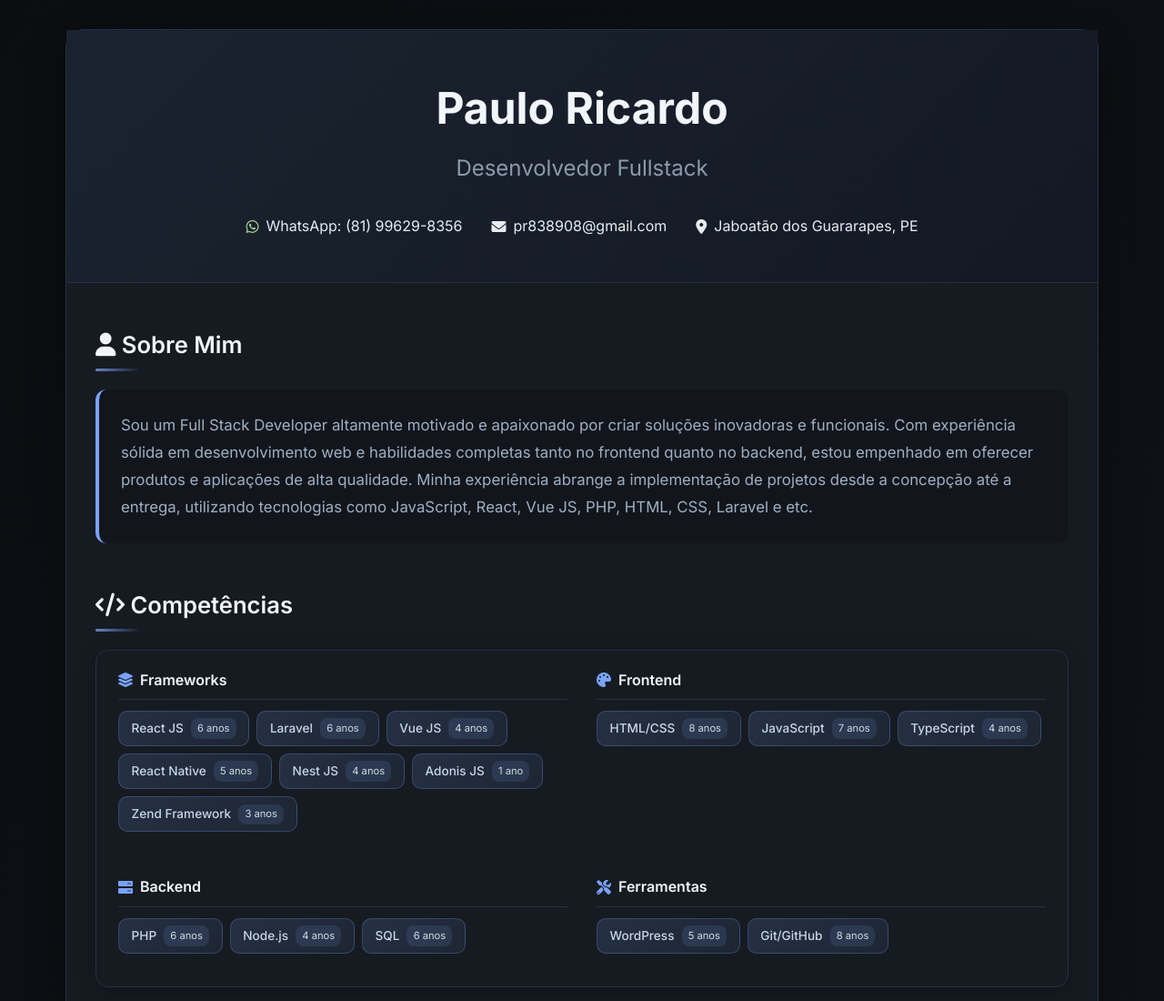
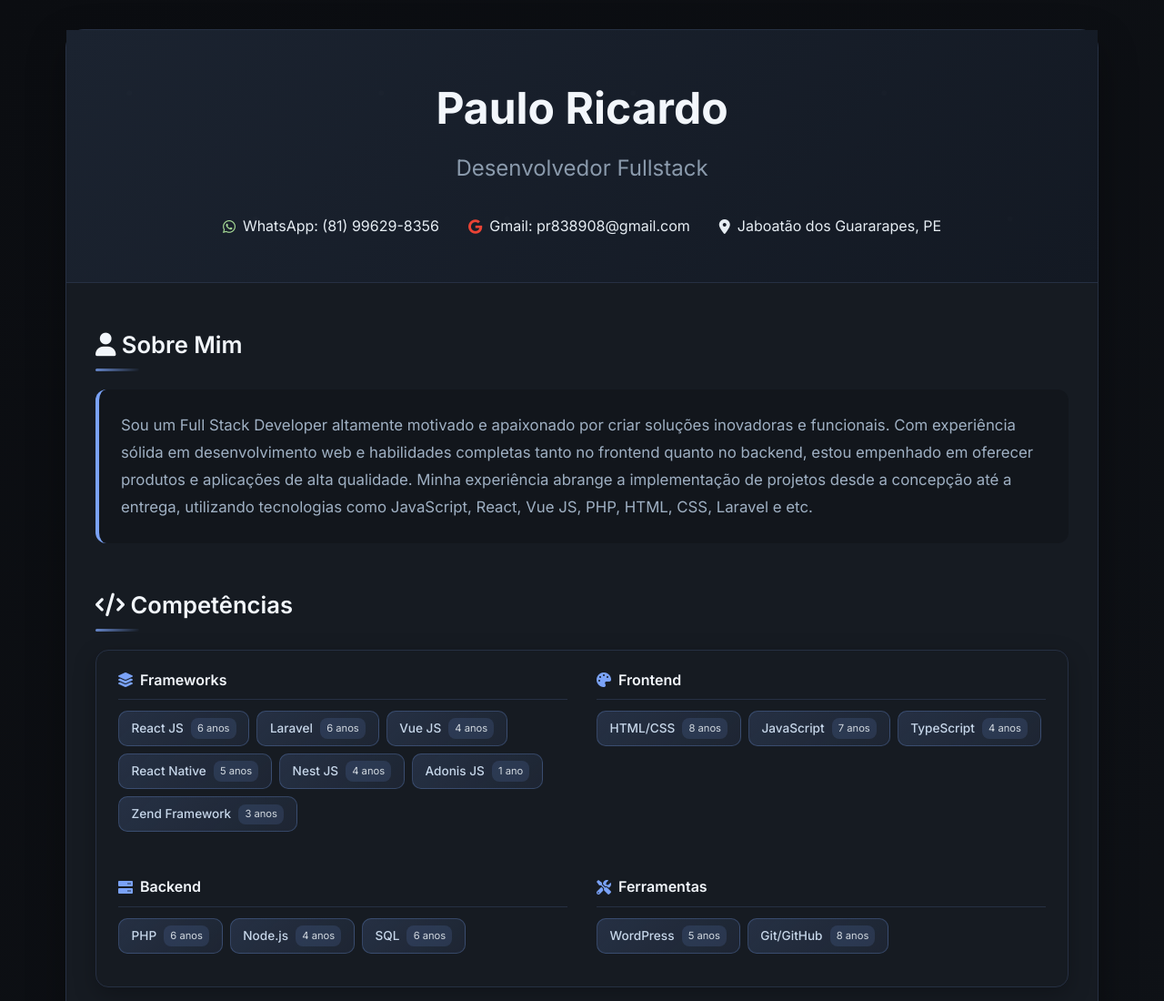
Before and after one commit to paulo-unibra/curriculo, a plain HTML site: page index.html in a window 1280 px wide. Shown: the top 1100 px of the page at 91% size. Drawn offline with Linux system fonts and the light colour scheme.

Commit message:
feat: add Gmail contact link with hover effects and update styling for better visibility

```diff
--- a/index.html
+++ b/index.html
@@ -141,6 +141,14 @@
         }
         .contact-item.whatsapp i {
             color: var(--accent-2);
+        }
+
+        /* Destaque para o Gmail */
+        .contact-item.gmail:hover {
+            color: #EA4335; /* Gmail red */
+        }
+        .contact-item.gmail i {
+            color: #EA4335; /* Gmail red */
         }
 
         .content {
@@ -753,10 +761,10 @@
                             <i class="fa-brands fa-whatsapp"></i>
                             <span>WhatsApp: (81) 99629-8356</span>
                         </a>
-                        <div class="contact-item">
-                            <i class="fas fa-envelope"></i>
-                            <span>pr838908@gmail.com</span>
-                        </div>
+                        <a class="contact-item gmail" href="mailto:pr838908@gmail.com" aria-label="Enviar e-mail">
+                            <i class="fa-brands fa-google"></i>
+                            <span>Gmail: pr838908@gmail.com</span>
+                        </a>
                         <div class="contact-item">
                             <i class="fas fa-map-marker-alt"></i>
                             <span>Jaboatão dos Guararapes, PE</span>
```
